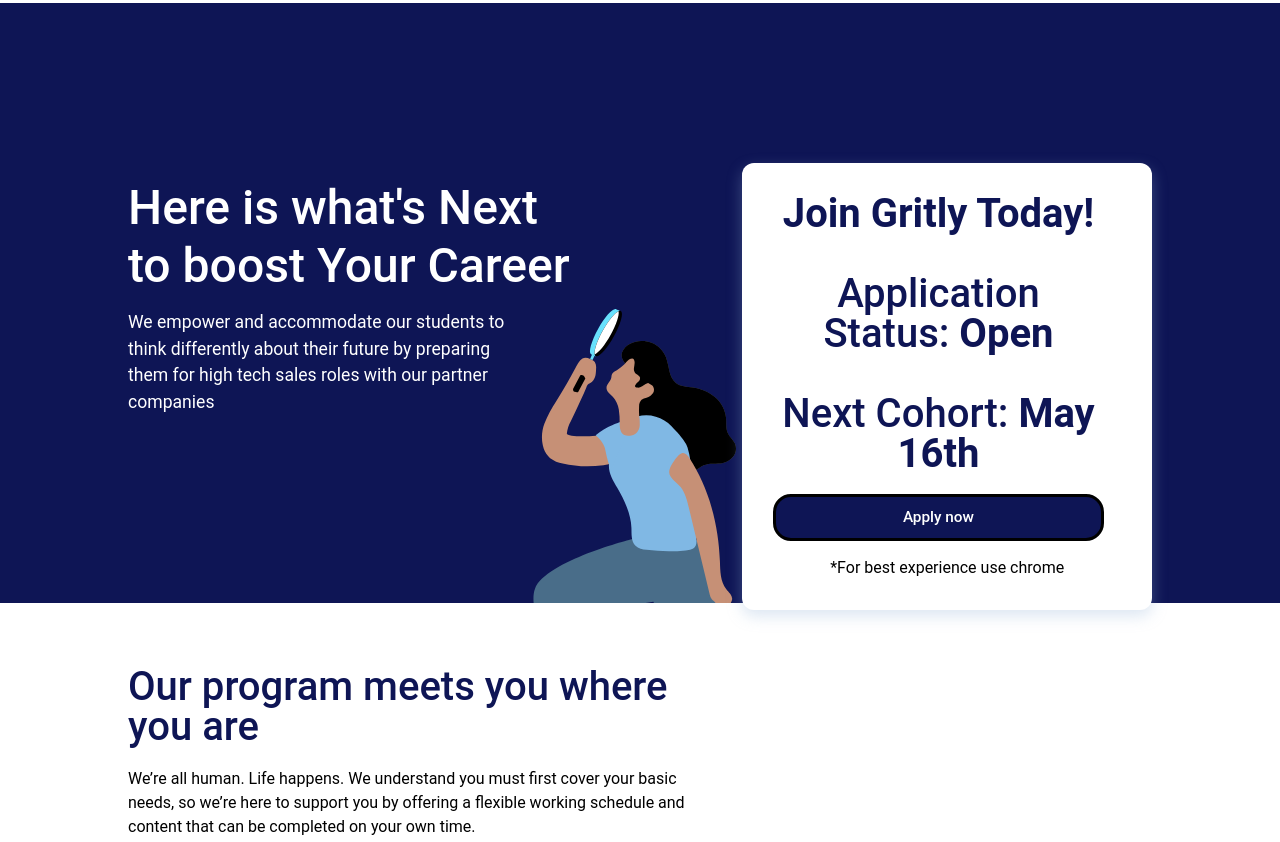
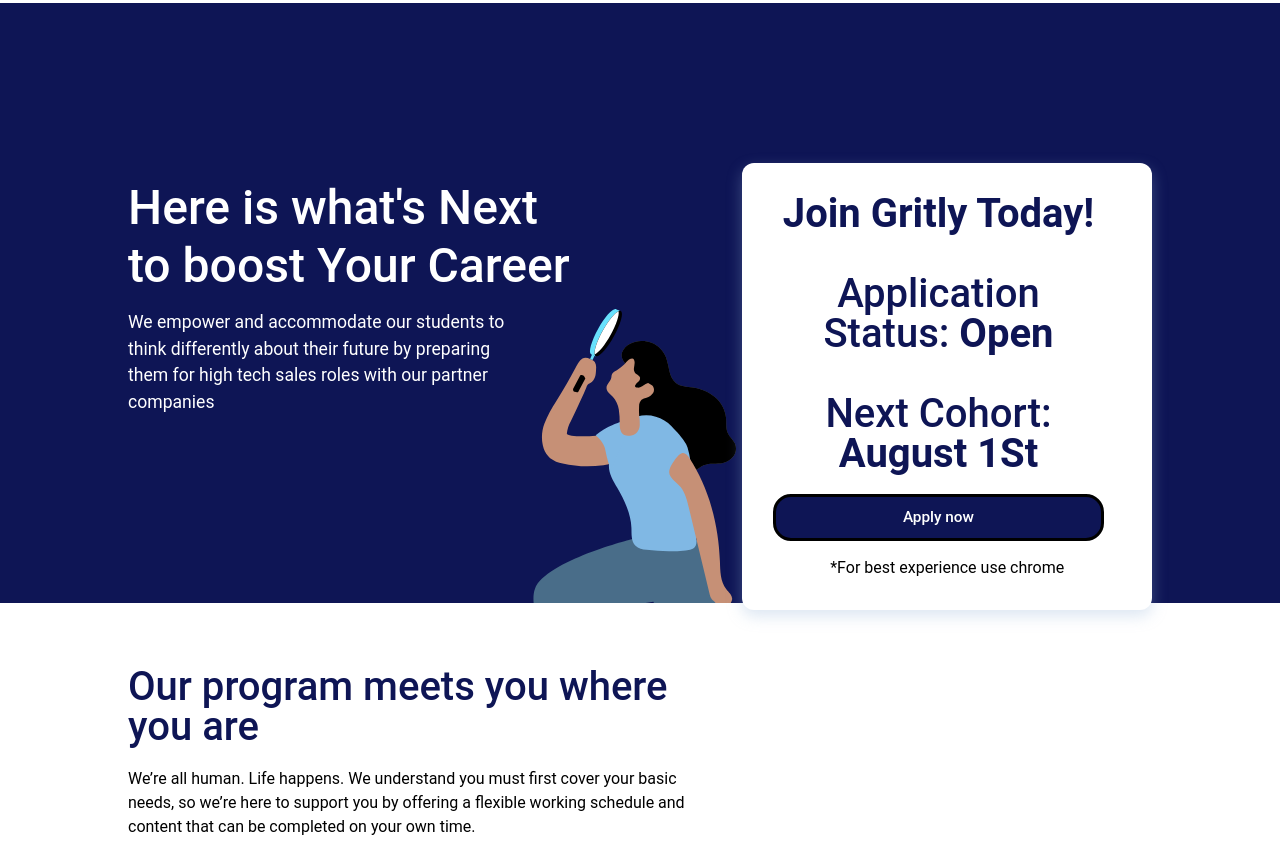
Before and after one commit to InternalyzeEd/website, a plain HTML site: page apply-now.html in a window 1280 px wide. Shown: the part 66-908 px from the top of the page. Drawn offline with nearby package versions, Linux system fonts and the light colour scheme; a script that the page names is missing.

Commit message:
Update apply-now.html

```diff
--- a/apply-now.html
+++ b/apply-now.html
@@ -78,7 +78,7 @@
         <div class="card application-card">
           <div id="apply1" class="form-block w-form">
             <form id="wf-form-application" name="wf-form-application" data-name="application" method="get" redirect="https://gritly-frontend-v2.herokuapp.com/cohorts" data-redirect="https://gritly-frontend-v2.herokuapp.com/cohorts" class="form">
-              <h1 class="heading-2"><strong>Join Gritly Today!</strong><br>‍<br>Application Status: <strong>Open</strong><br><br>Next Cohort: <strong>May 16th</strong></h1>
+              <h1 class="heading-2"><strong>Join Gritly Today!</strong><br>‍<br>Application Status: <strong>Open</strong><br><br>Next Cohort: <strong>August 1St</strong></h1>
               <div class="spacer"></div>
               <a href="https://gritly-frontend-v2.herokuapp.com/cohorts" target="_blank" class="button-2 w-button">Apply now</a>
             </form>
```
